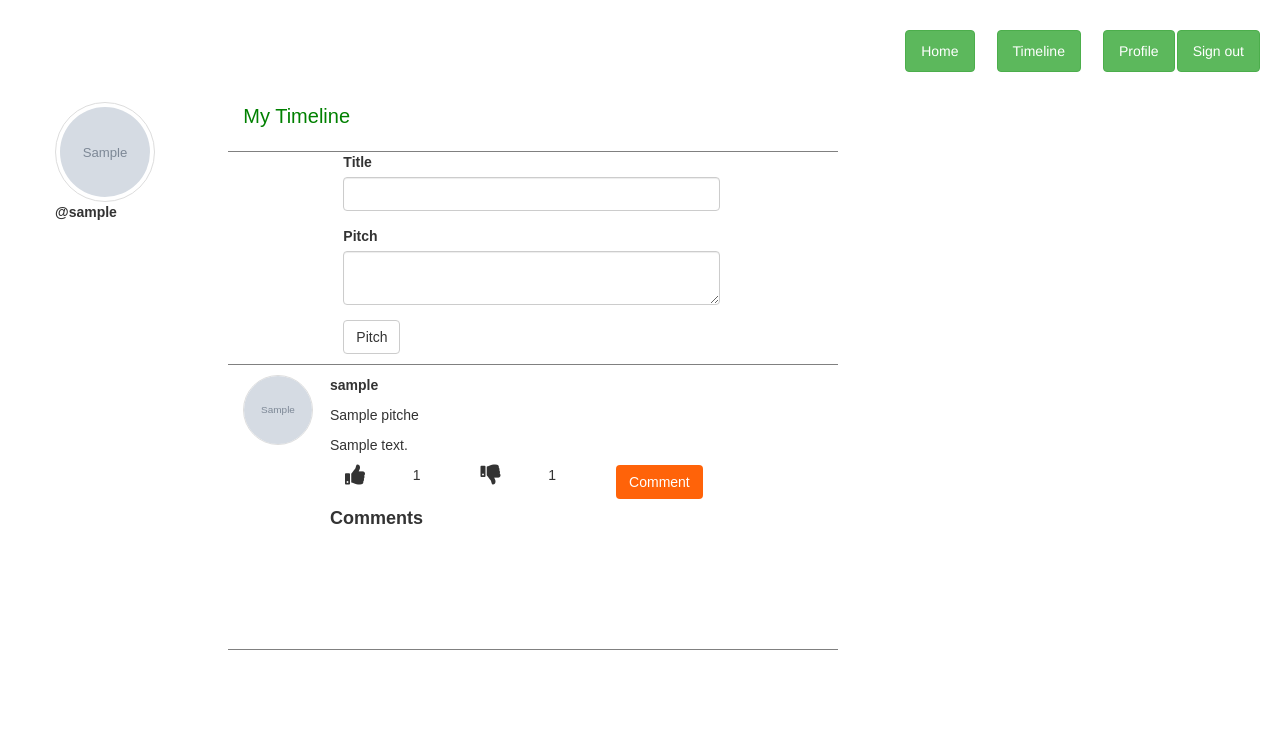
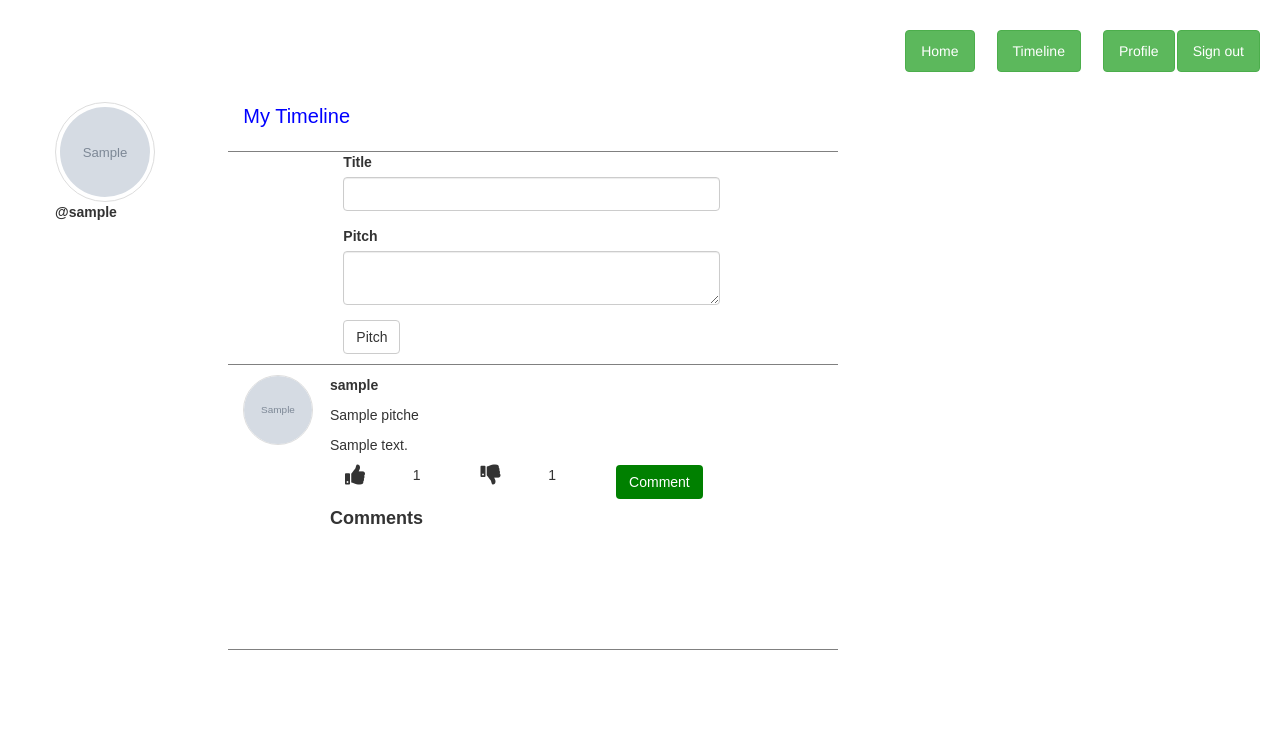
Before and after one commit to RisperAkinyi/PitchBlog, a Flask app: page /timeline in a window 1280 px wide. Shown: the top 739 px of the page. Run offline with Flask 2, Linux system fonts and the light colour scheme; a user stored in the database is signed in; tables that the repository leaves empty hold one stand-in row (values such as "Sample post"); grey boxes marked "Sample" are stand-in pictures; some libraries are stand-ins or nearby versions.

```diff
--- a/app/templates/profile.html
+++ b/app/templates/profile.html
@@ -7,7 +7,7 @@
 
 <!-- <div style=" background-image: url('https://www.limitlesswalls.com/media/catalog/product/2/4/240_F_106780106_BvY7hixLGKuOBYFYaTwGYGtgDAu2wOzx.1538366744.jpg');background-attachment: fixed;background-repeat: no-repeat; background-size: cover; overflow: hidden;"> -->
 
-<div class="wrapper-view" >
+<div class="wrapper-view"   >
     <div class="container-fluid">
         <div class="row">
             <div class="col-md-4" style="margin: 10%" >
@@ -107,7 +107,7 @@
         {% endfor %}
                 <div class="row" style="width:100%; margin: 0;padding-bottom: 10px;">
 
-                            <a class="btn btn-primary btn-lg" href="/timeline" role="button" style="background-color: rgba(180, 178, 54, 0.61); text-align: center; margin-bottom: 50%; margin-top: 20%;">Make Pitch</a>
+                            <a class="btn btn-primary btn-lg" href="/timeline" role="button" style="background-color: rgb(255, 99, 9); text-align: center; margin-bottom: 50%; margin-top: 20%;">Make Pitch</a>
                             <div class="row">
                                 <div class="col-md-4" style="margin-left:210px;">
                                     {% if user.profile_pic_path %}
--- a/app/templates/timeline.html
+++ b/app/templates/timeline.html
@@ -25,7 +25,7 @@ padding-bottom: 40px;height:768px;overflow-x: hidden;overflow-y:scroll;">
     <div class="col-md-6" id="myposts">
             <div class="row" style="width:100%; border-bottom: solid 1px grey;margin: 0;height:50px;">
                     <div class="col-md-4">
-                        <a style="color: green;font-size: 20px;">My Timeline</a>
+                        <a style="color: blue;font-size: 20px;">My Timeline</a>
                     </div>
             </div>
         <div class="row" style="width:100%; border-bottom: solid 1px grey;margin: 0;padding-bottom: 10px;">
@@ -77,7 +77,7 @@ padding-bottom: 40px;height:768px;overflow-x: hidden;overflow-y:scroll;">
                             </div>
                     </div>
                     <div class="col-md-2">
-                            <button type="button" class="btn" data-toggle="modal" data-target="#myModal" style="background-color: rgb(255, 99, 9);color:white;font:20px;">Comment
+                            <button type="button" class="btn" data-toggle="modal" data-target="#myModal" style="background-color: green; color:white;font:20px;">Comment
 </button>
                     </div>
       <div class="modal fade" id="myModal" tabindex="-1" role="dialog" aria-labelledby="exampleModalLabel" aria-hidden="true">
```
